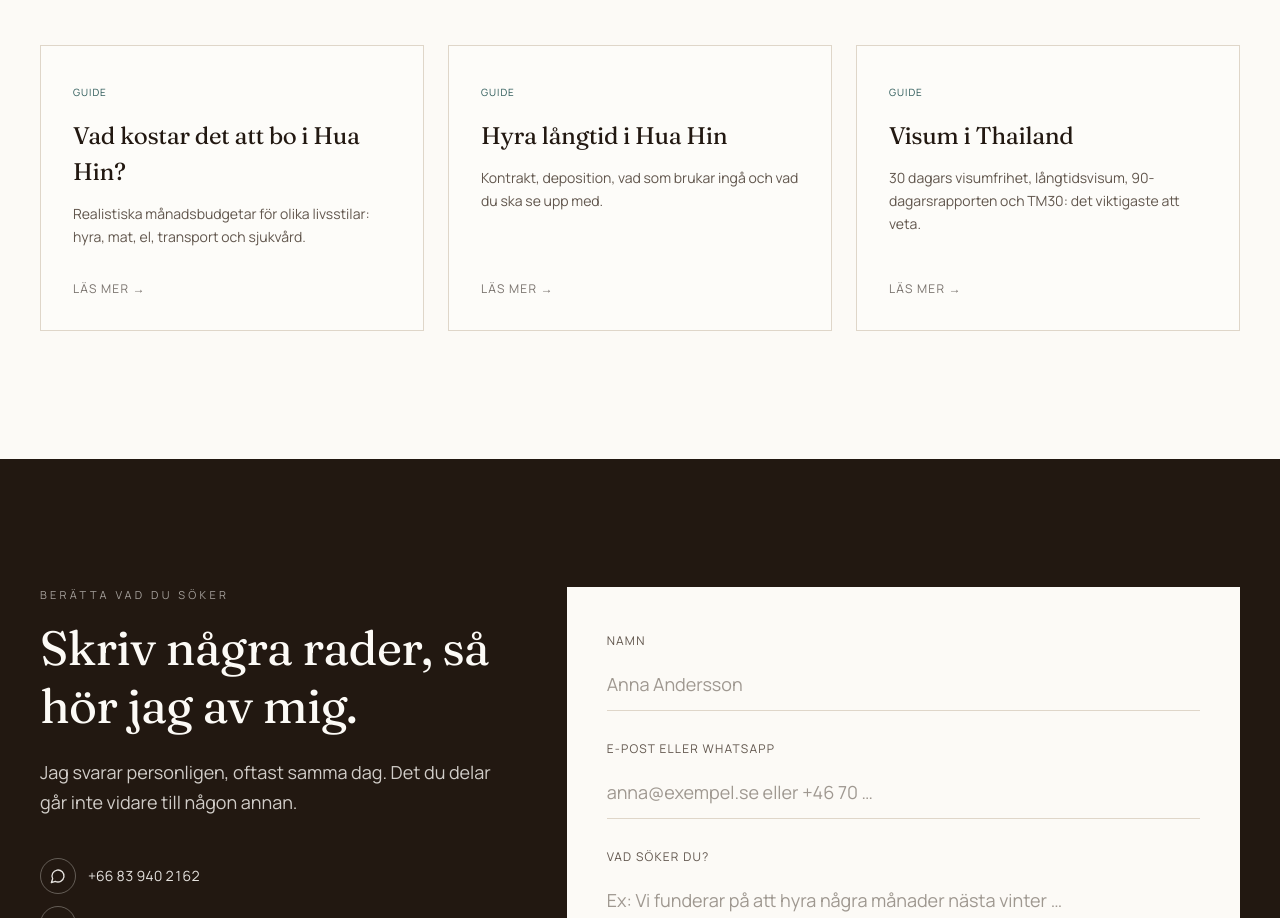
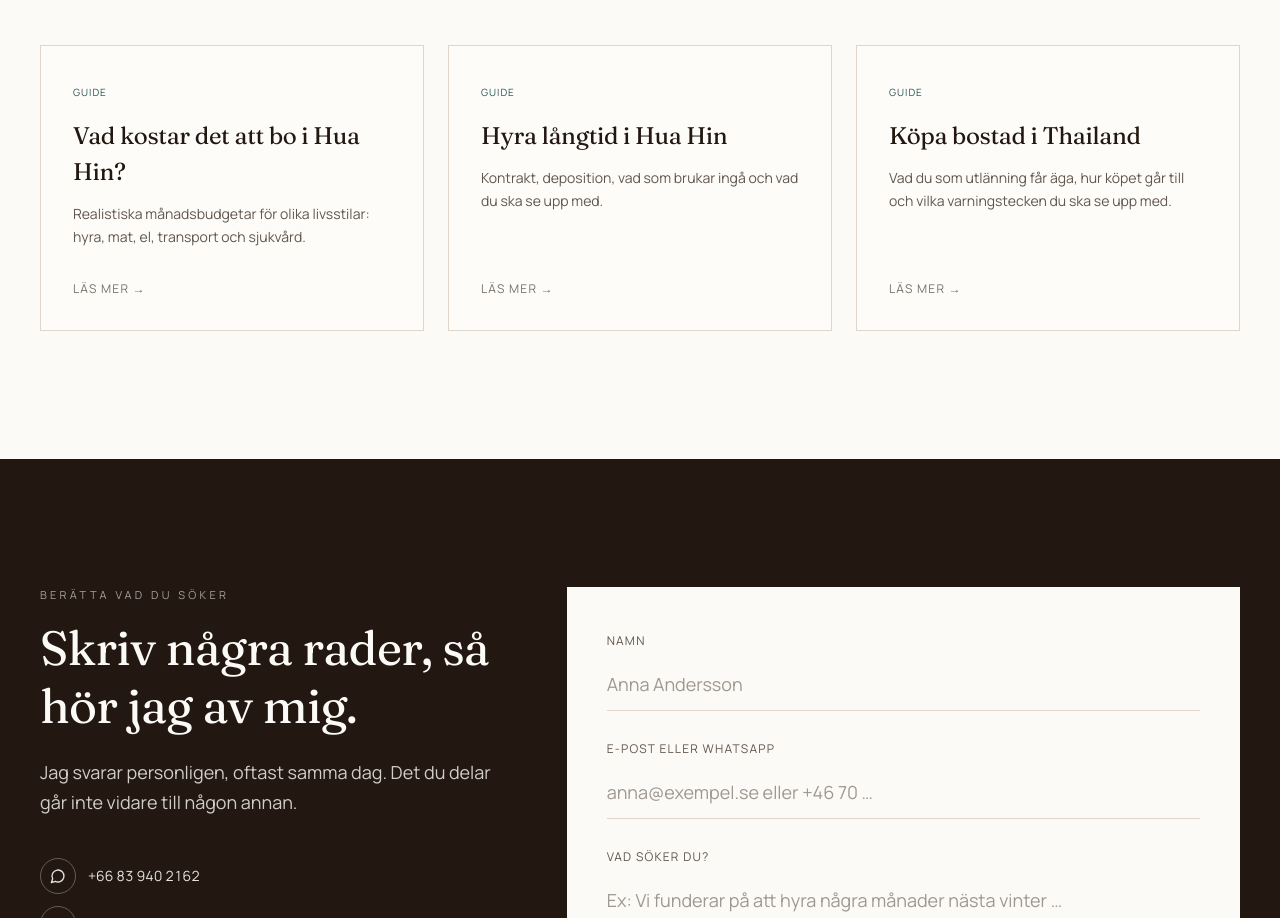
Before and after one commit to perezbuilds89/huahinnest.update, a plain HTML site: page index.html in a window 1280 px wide. Shown: the part 6822-7740 px from the top of the page. Drawn offline with Linux system fonts and the light colour scheme.

Commit message:
Update link and content for Thailand guide

```diff
--- a/index.html
+++ b/index.html
@@ -316,11 +316,11 @@
         </div>
         <span class="card__more">Läs mer →</span>
       </a>
-      <a href="/kunskapsbank/visum-i-thailand/" class="card">
+       <a href="/kunskapsbank/kopa-bostad-i-thailand/" class="card">
         <div>
           <span class="card__tag">Guide</span>
-          <h3>Visum i Thailand</h3>
-          <p>30 dagars visumfrihet, långtidsvisum, 90-dagarsrapporten och TM30: det viktigaste att veta.</p>
+          <h3>Köpa bostad i Thailand</h3>
+          <p>Vad du som utlänning får äga, hur köpet går till och vilka varningstecken du ska se upp med.</p>
         </div>
         <span class="card__more">Läs mer →</span>
       </a>
```
